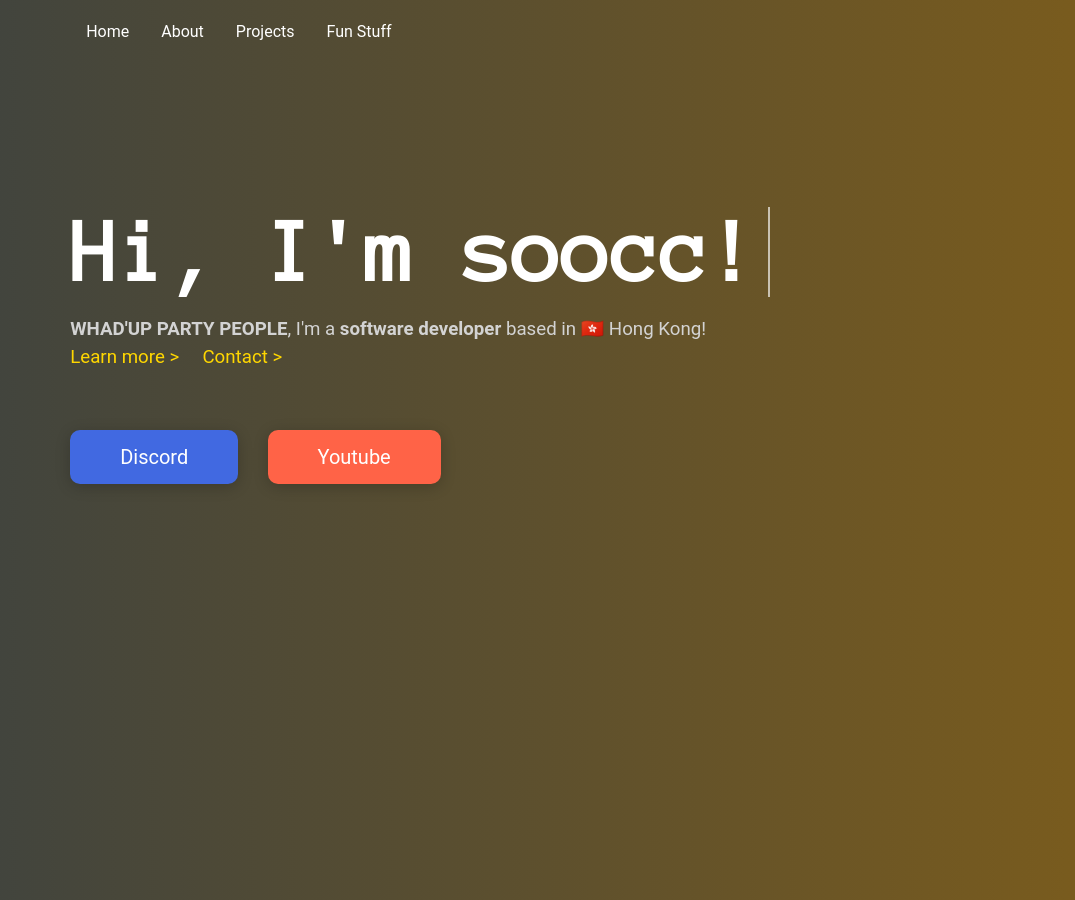
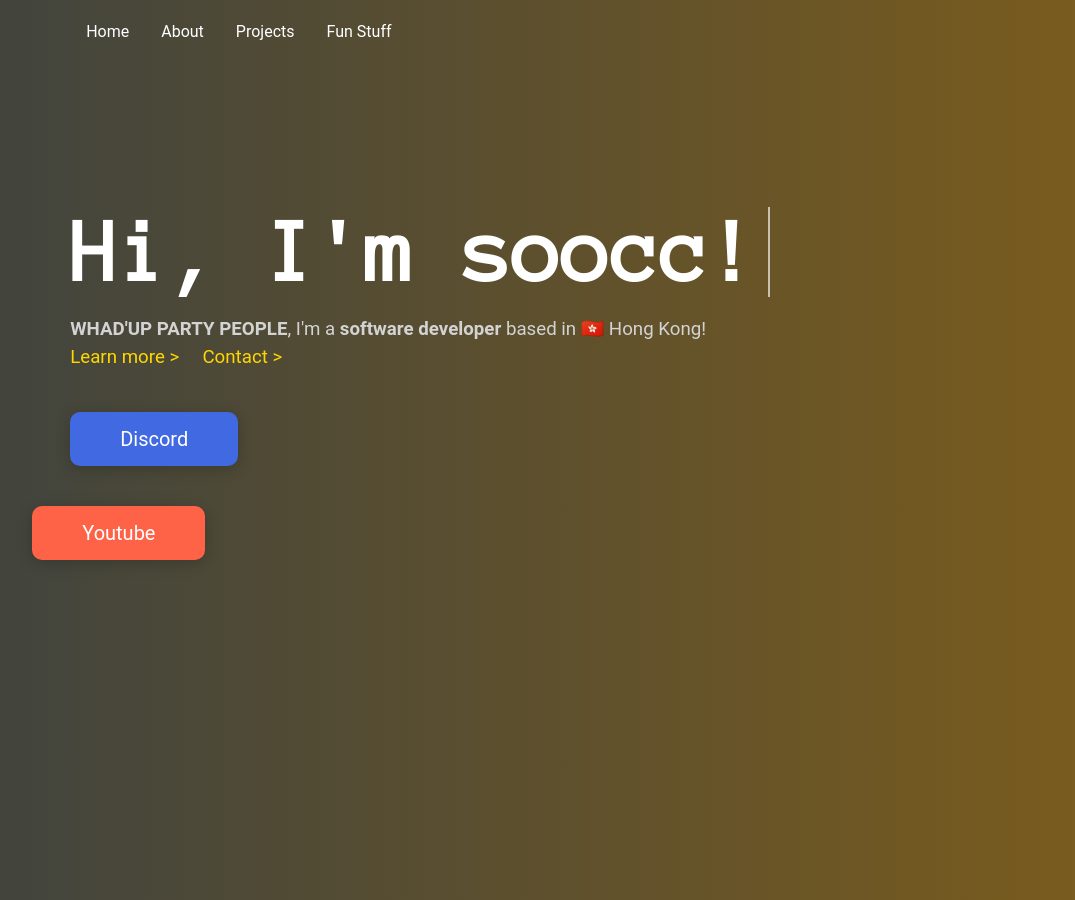
Before and after one commit to soocc/sooccsocks2, a Jekyll site: the page built from index.html, in a window 1280 px wide. Shown: the whole page, without its empty margins (1-1076 px from the left). Built offline with Jekyll 4.4.1, drawn with Linux system fonts in a browser that asks for light colours; some web fonts are replaced.

Commit message:
Update styles.css

```diff
--- a/styles/styles.css
+++ b/styles/styles.css
@@ -84,7 +84,7 @@
   color: black;
   background-color: #d9f1fe;
   font-size: 20px;
-  display: inline-block;
+  display: table;
   text-decoration: none;
   margin-top: 40px;
   padding-left: 50px;
@@ -98,7 +98,7 @@
 }
 
 .abutton:hover {
-  margin-top: 37px;
+  margin-top: -2px;
   opacity: 70%
 }
 
```
